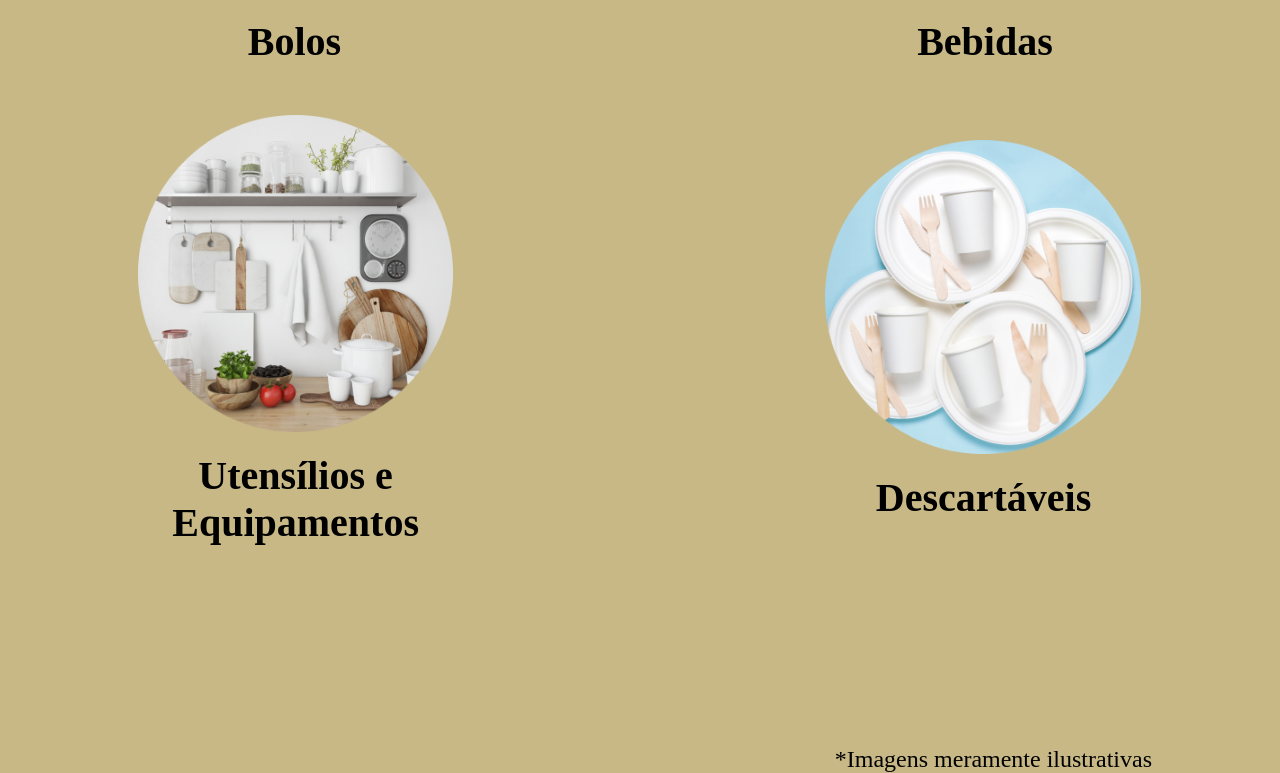
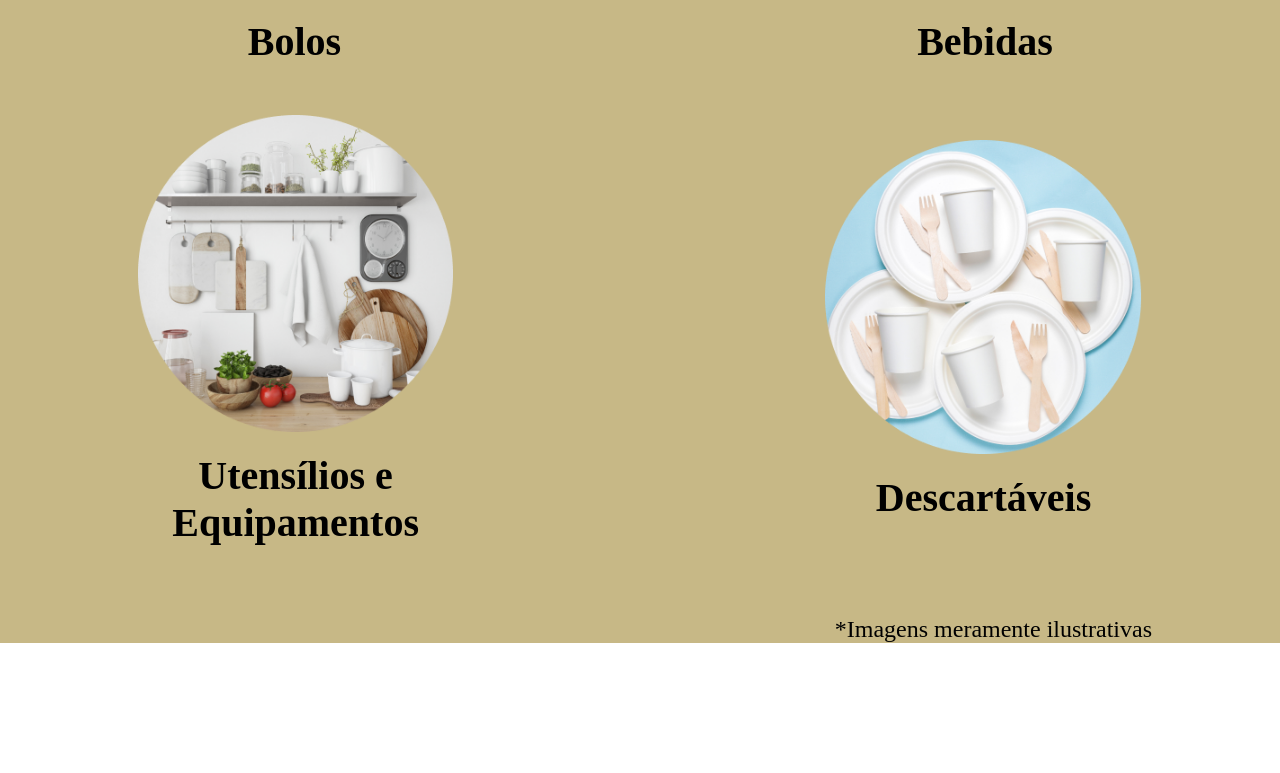
Before and after one commit to waynecamara061/divino-cafe-project, a React (Vite) app: page /cardapio in a window 1280 px wide. Shown: the part 1802-2575 px from the top of the page. After the commit the page ends 2445 px from the top, so only its background shows below. Built offline with nearby package versions, Linux system fonts and the light colour scheme.

Commit message:
Finalizando ultimos ajustes

```diff
--- a/src/components/Banner/Banner.jsx
+++ b/src/components/Banner/Banner.jsx
@@ -43,7 +43,7 @@ const Banner = () => {
         <div className="btn">
           <button>SOBRE NÓS</button>
           <button>
-            <Link to={`/menu`} id='button-menu'>CARDÁPIO</Link>
+            <Link to={`/Cardapio`} id='button-menu'>CARDÁPIO</Link>
           </button>
         </div>
       </div>
--- a/src/main.jsx
+++ b/src/main.jsx
@@ -3,7 +3,6 @@ import ReactDOM from 'react-dom/client'
 import './index.css'
 import Home from '../views/Home/Home.jsx'
 import { createBrowserRouter, RouterProvider } from "react-router-dom";
-import Finalize from '../views/Finalize/Finalize';
 import Cardapio from '../views/Cardapio/Cardapio';
 import { DOCES_MOCK } from './mock/DocesMock';
 
@@ -11,10 +10,6 @@ const router = createBrowserRouter([
   {
     path: "/",
     element: <Home />,
-  },
-  {
-    path: "/finalizar",
-    element: <Finalize />,
   },
   {
     path: "/cardapio",
--- a/views/Cardapio/index.scss
+++ b/views/Cardapio/index.scss
@@ -43,7 +43,7 @@
         font-weight: 400;
         display: flex;
         justify-content: flex-end;
-        margin-top: 200px;
+        margin-top: 2%;
         margin-right: 10%;
     }
 }
```
